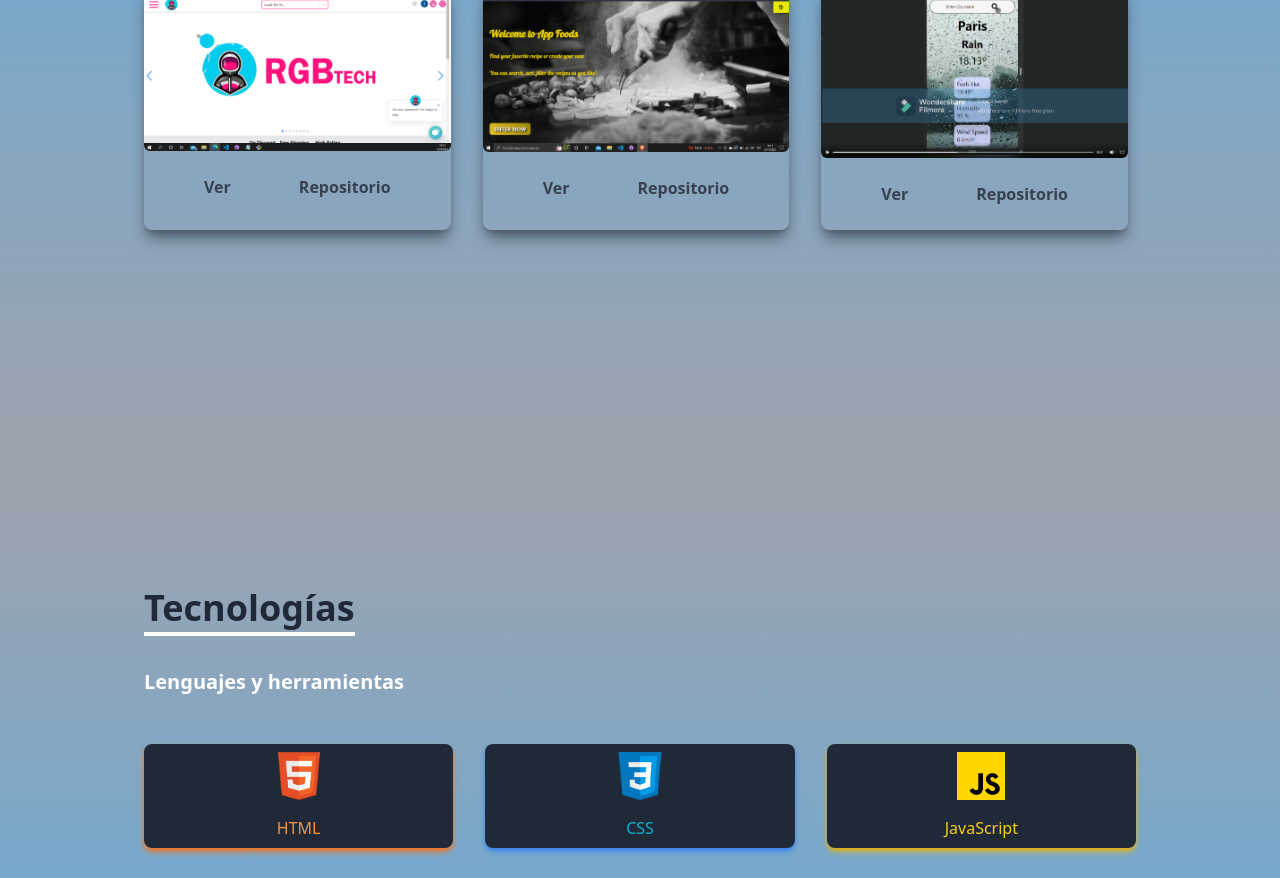
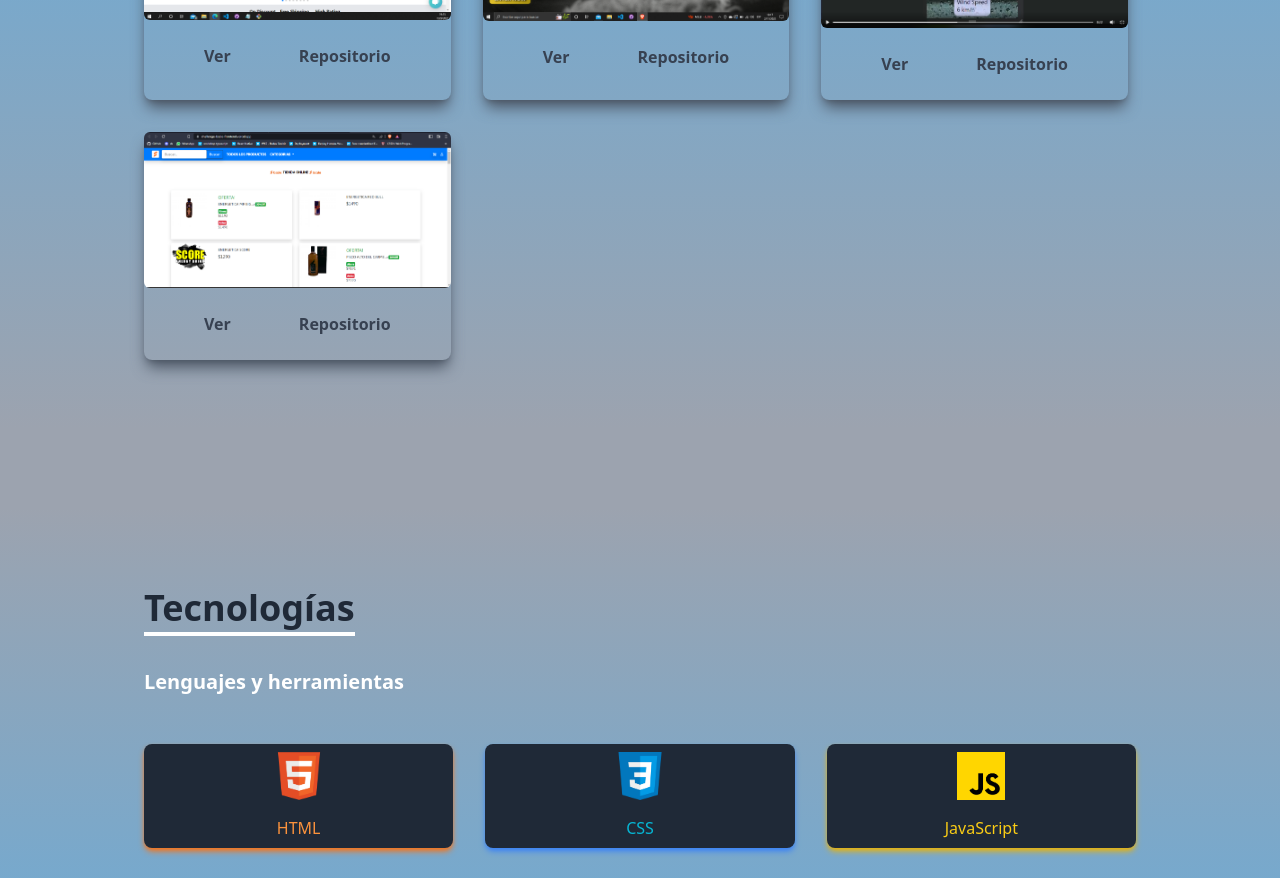
Before and after one commit to FacundoMaciel/Portfolio, a React (Vite) app: page / in a window 1280 px wide. Shown: the part 1980-2858 px from the top of the page. Built offline with nearby package versions, Linux system fonts and the light colour scheme.

Commit message:
AddProyectToPortfolio

```diff
--- a/src/components/Portfolio.jsx
+++ b/src/components/Portfolio.jsx
@@ -2,6 +2,7 @@ import React from "react";
 import RGBTech from "../assets/RGBTech.png";
 import pifoods from "../assets/newFoods.png";
 import weatherNative from "../assets/weatherNative.png"
+import BsaleShop from "../assets/Bsale.png"
 
 
 const Portfolio = () => {
@@ -23,6 +24,12 @@ const Portfolio = () => {
       src: weatherNative,
       href: "https://www.linkedin.com/feed/update/urn:li:activity:6987775245680062464/",
       gitHub: "https://github.com/lvlaciel/weatherApp",
+    },
+    {
+      id: 4,
+      src: BsaleShop,
+      href: "https://challenge-bsale-frontend.vercel.app/",
+      gitHub: "https://github.com/lvlaciel/challengeBsale-frontend",
     },
   ];
 
```
Also changed, not shown: src/assets/Bsale.png (added).
